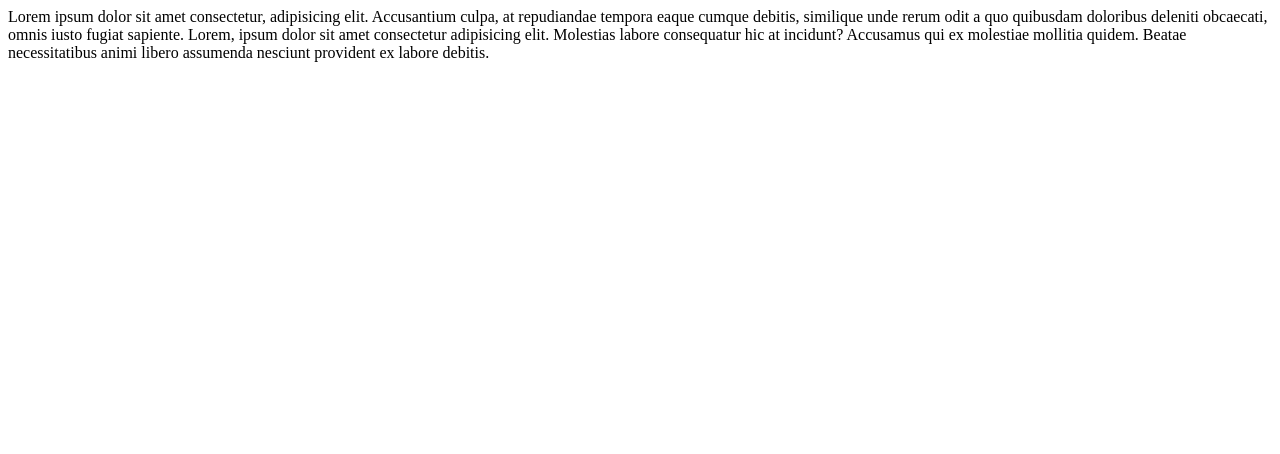
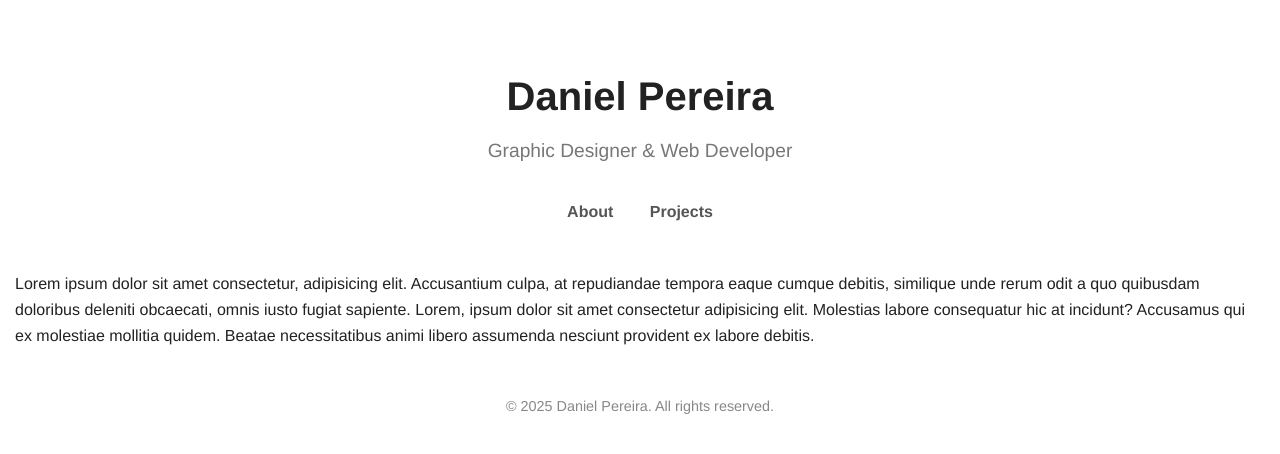
Before and after one commit to DPereira09/DPereira09.github.io, a plain HTML site: page projects.html in a window 1280 px wide. Drawn offline with Linux system fonts and the light colour scheme.

Commit message:
changes to style, about and project pages

```diff
--- a/projects.html
+++ b/projects.html
@@ -5,13 +5,32 @@
     <meta charset="UTF-8">
     <meta name="viewport" content="width=device-width, initial-scale=1.0">
     <title>My Projects</title>
+    <link rel="stylesheet" href="style.css">
 </head>
 
 <body>
-    Lorem ipsum dolor sit amet consectetur, adipisicing elit. Accusantium culpa, at repudiandae tempora eaque cumque
-    debitis, similique unde rerum odit a quo quibusdam doloribus deleniti obcaecati, omnis iusto fugiat sapiente.
-    Lorem, ipsum dolor sit amet consectetur adipisicing elit. Molestias labore consequatur hic at incidunt? Accusamus
-    qui ex molestiae mollitia quidem. Beatae necessitatibus animi libero assumenda nesciunt provident ex labore debitis.
+    <header>
+        <h1>Daniel Pereira</h1>
+        <h2>Graphic Designer & Web Developer</h2>
+
+        <nav>
+            <a href="about.html">About</a>
+            <a href="projects.html">Projects</a>
+        </nav>
+    </header>
+
+    <p>
+        Lorem ipsum dolor sit amet consectetur, adipisicing elit. Accusantium culpa, at repudiandae tempora eaque cumque
+        debitis, similique unde rerum odit a quo quibusdam doloribus deleniti obcaecati, omnis iusto fugiat sapiente.
+        Lorem, ipsum dolor sit amet consectetur adipisicing elit. Molestias labore consequatur hic at incidunt?
+        Accusamus
+        qui ex molestiae mollitia quidem. Beatae necessitatibus animi libero assumenda nesciunt provident ex labore
+        debitis.
+    </p>
+
+    <footer>
+        &copy; 2025 Daniel Pereira. All rights reserved.
+    </footer>
 </body>
 
 </html>
--- a/style.css
+++ b/style.css
@@ -22,6 +22,11 @@
      font-size: 1.2rem;
      color: #777;
      font-weight: normal;
+ }
+
+ p {
+     margin: auto;
+     padding: 15px;
  }
 
  nav {
```
Also changed, not shown: about.html (+22 -2 lines), index.html (+12 -15 lines).
